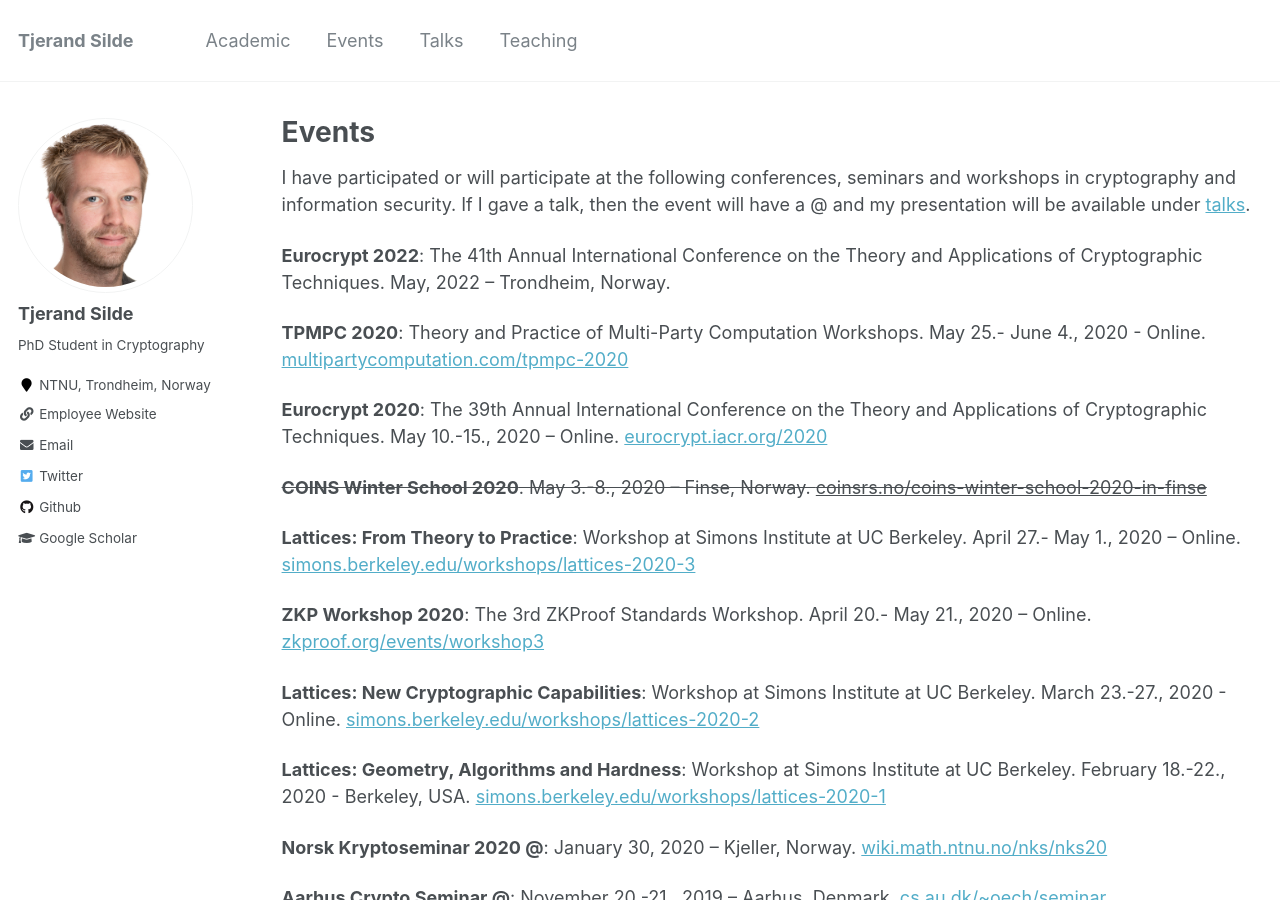
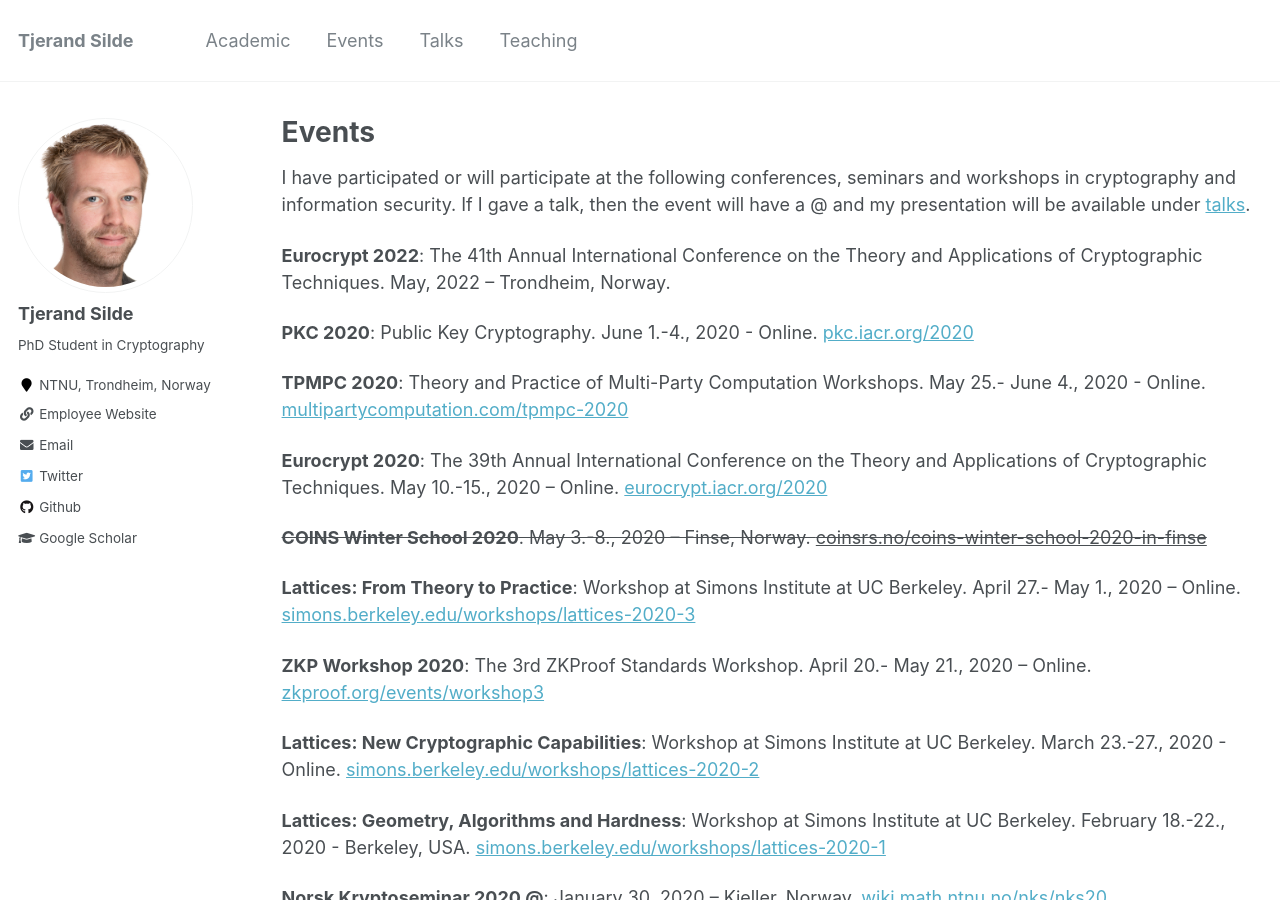
Before and after one commit to tjesi/tjesi.github.io, a Jekyll site: the page built from _pages/events.md, in a window 1280 px wide and 900 px high. Built offline with Jekyll 4.4.1, drawn with Linux system fonts in a browser that asks for light colours.

Commit message:
Update events.md

```diff
--- a/_pages/events.md
+++ b/_pages/events.md
@@ -8,6 +8,8 @@ author_profile: true
 I have participated or will participate at the following conferences, seminars and workshops in cryptography and information security. If I gave a talk, then the event will have a @ and my presentation will be available under [talks](https://tjerandsilde.no/talks).
 
 **Eurocrypt 2022**: The 41th Annual International Conference on the Theory and Applications of Cryptographic Techniques. May, 2022 – Trondheim, Norway.
+
+**PKC 2020**: Public Key Cryptography. June 1.-4., 2020 - Online. [pkc.iacr.org/2020](https://pkc.iacr.org/2020)
 
 **TPMPC 2020**: Theory and Practice of Multi-Party Computation Workshops. May 25.- June 4., 2020 - Online. [multipartycomputation.com/tpmpc-2020](https://www.multipartycomputation.com/tpmpc-2020)
 
```
